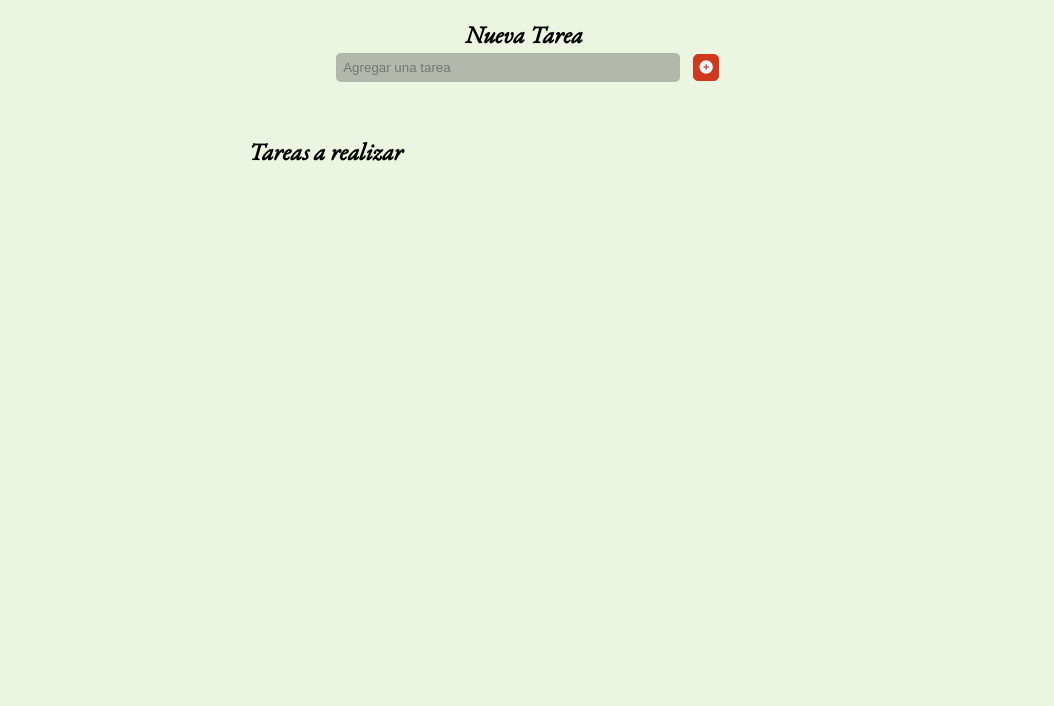
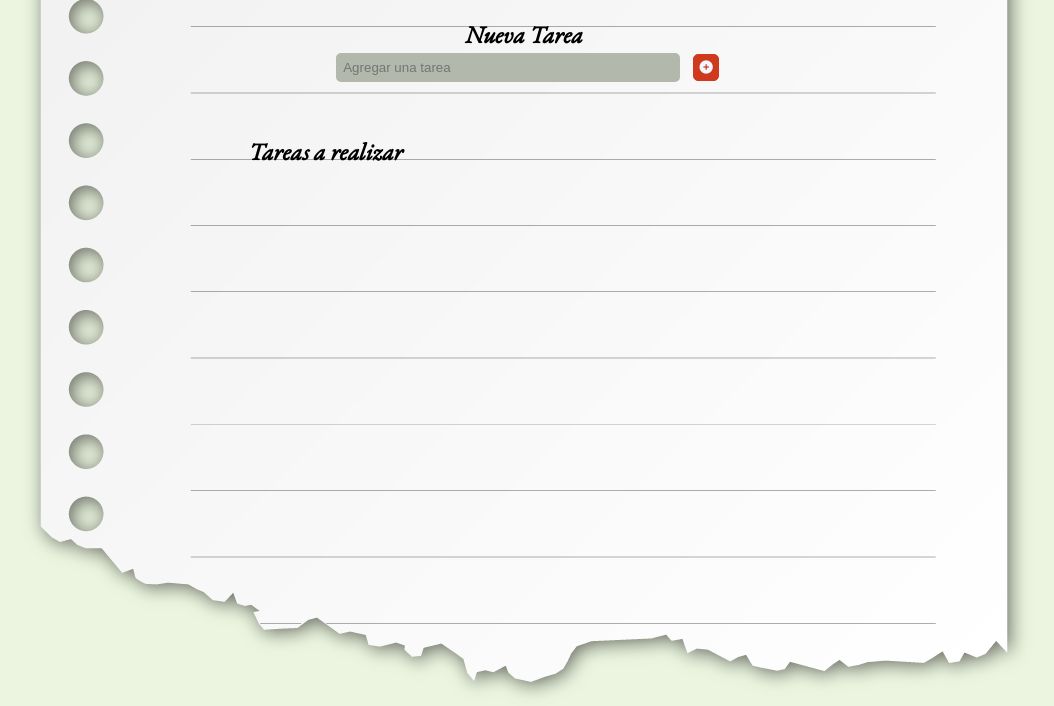
Before and after one commit to ramiireznicolas/lista-de-tareas, a plain HTML site: page index.html in a window 1280 px wide. Shown: the part 94-800 px from the top of the page, without its empty margins (116-1170 px from the left). Drawn offline with nearby package versions, Linux system fonts and the light colour scheme.

Commit message:
finalizado. Se agrego background

```diff
--- a/index.html
+++ b/index.html
@@ -12,6 +12,7 @@
       crossorigin="anonymous"
       referrerpolicy="no-referrer"
     />
+    <link rel="shortcut icon" href="./assets/favicon.png" type="image/x-icon">
     <link rel="stylesheet" href="./style.css" />
     <title>Lista de Tareas</title>
   </head>
--- a/style.scss
+++ b/style.scss
@@ -20,6 +20,10 @@ $red-brown: #cf391d;
 body{
     background-color: $light;
     text-align: center;
+    background-image: url(./assets/HojaEnBlanco.PNG);
+    background-position: center;
+    background-position-y: center;
+    background-repeat: no-repeat;
 }
 
 h1{
@@ -105,6 +109,7 @@ main{
 
     .taskSection{
         margin-bottom: 5px;
+        height: 50vh;
         .container{
             display: flex;
             flex-wrap: wrap;
```
Also changed, not shown: assets/HojaEnBlanco.PNG (added), assets/favicon.png (added), style.css, 1 other file.
